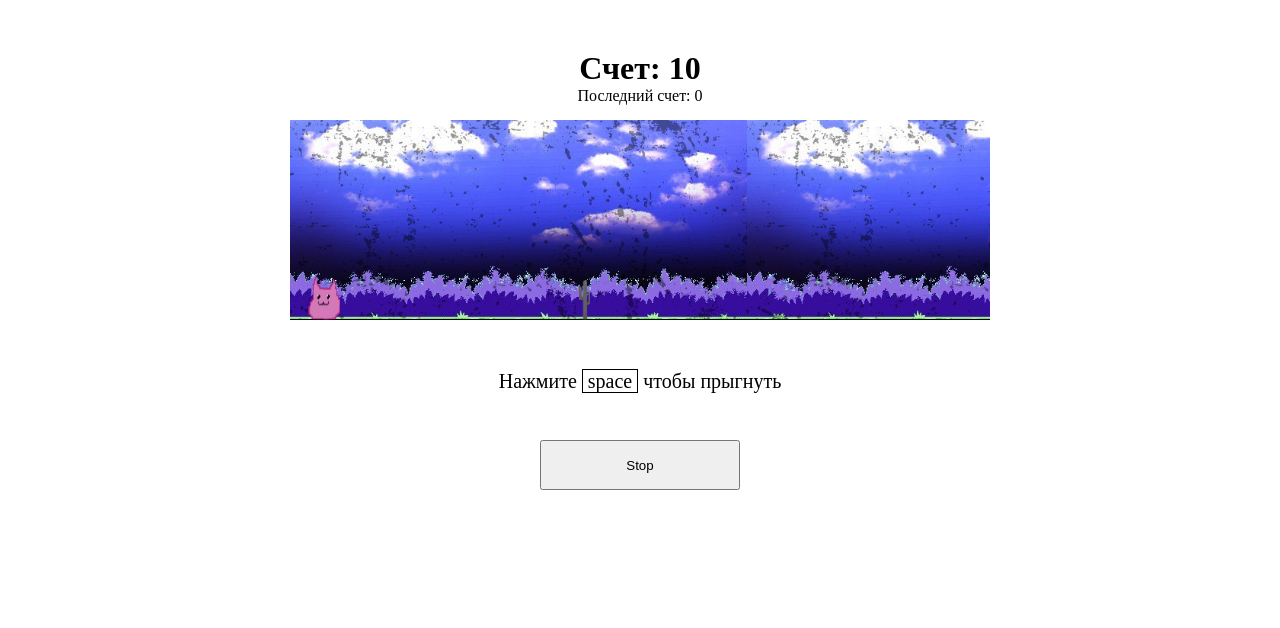
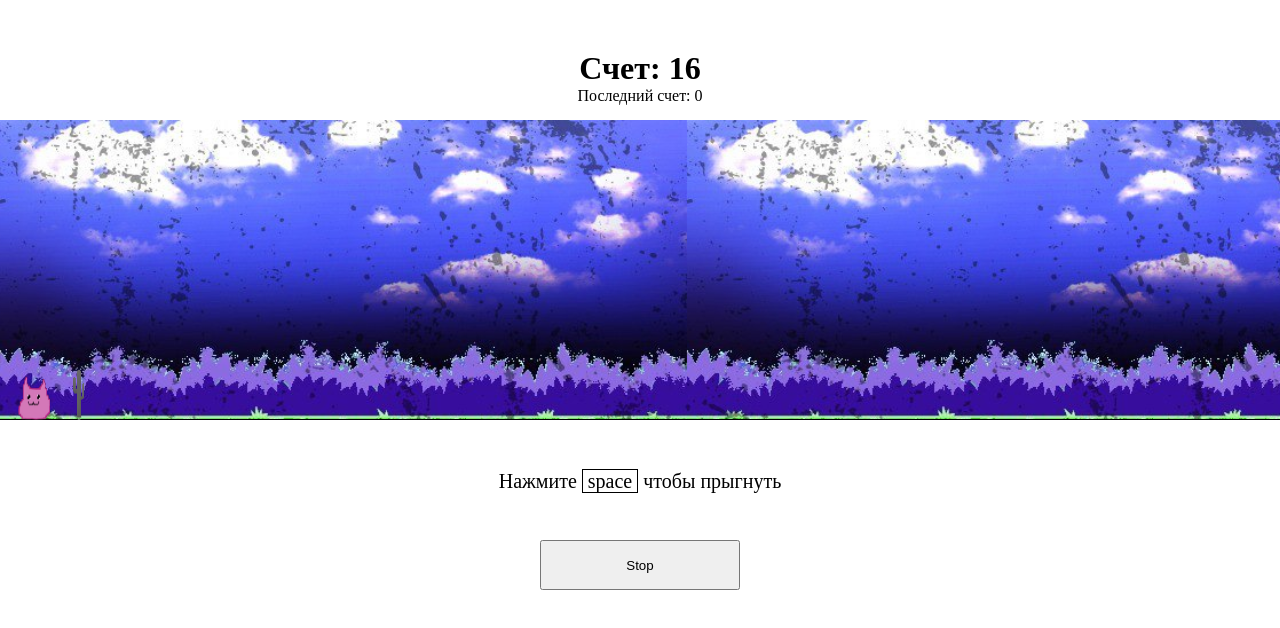
Before and after one commit to Marucami/GroupProgect, a plain HTML site: page pedrogame/index.html in a window 1280 px wide. Drawn offline with Linux system fonts and the light colour scheme.

Commit message:
update dino

```diff
--- a/pedrogame/script.js
+++ b/pedrogame/script.js
@@ -24,7 +24,7 @@ let isAlive = setInterval(function() {
     let dinoTop = parseInt(window.getComputedStyle(dino).getPropertyValue("top"));
     let cactusLeft = parseInt(window.getComputedStyle(cactus).getPropertyValue("left"));
 
-    if (cactusLeft < 50 && cactusLeft > 0 && dinoTop >= 140) {
+    if (cactusLeft < 50 && cactusLeft > 0 && dinoTop >= 240) {
         alert("Потрачено");
         latestScore.innerHTML = Math.floor(counter/10);
         counter = 0;
--- a/pedrogame/style.css
+++ b/pedrogame/style.css
@@ -17,8 +17,8 @@ b {
 }
 
 .game {
-    width: 700px;
-    height: 200px;
+    width: 100%;
+    height: 300px;
     border-bottom: 1px solid #000;
     margin: auto;
     background-image: url(../pedrogame/img/backgroun1.png);
@@ -31,26 +31,26 @@ b {
     background-image: url(img/dino.png);
     background-size: 75px 57px;
     position: relative;
-    top: 150px;
+    top: 250px;
 }
 
 #cactus {
     width: 20px;
-    height: 40px;
+    height: 51px;
     background-image: url(img/cactus.png);
-    background-size: 30px 40px;
+    background-size: 30px 49px;
     position: relative;
-    top: 110px;
-    left: 580px;
+    top: 199px;
+    left: 1400px;
 }
 
 .move {
-    animation: cactusMov 2s infinite linear;
+    animation: cactusMov 1.7s infinite linear;
 }
 
 @keyframes cactusMov {
     0% {
-        left: 580px;
+        left: 1400px;
     }
 
     100% {
@@ -64,23 +64,23 @@ b {
 
 @keyframes jump {
     0% {
+        top: 160px;
+    }
+
+    25% {
+        top: 130px;
+    }
+
+    50% {
+        top: 110px;
+    }
+
+    75% {
         top: 150px;
     }
 
-    25% {
-        top: 120px;
-    }
-
-    50% {
-        top: 90px;
-    }
-
-    75% {
-        top: 120px;
-    }
-
     100% {
-        top: 150px;
+        top: 160px;
     }
 }
 
```
